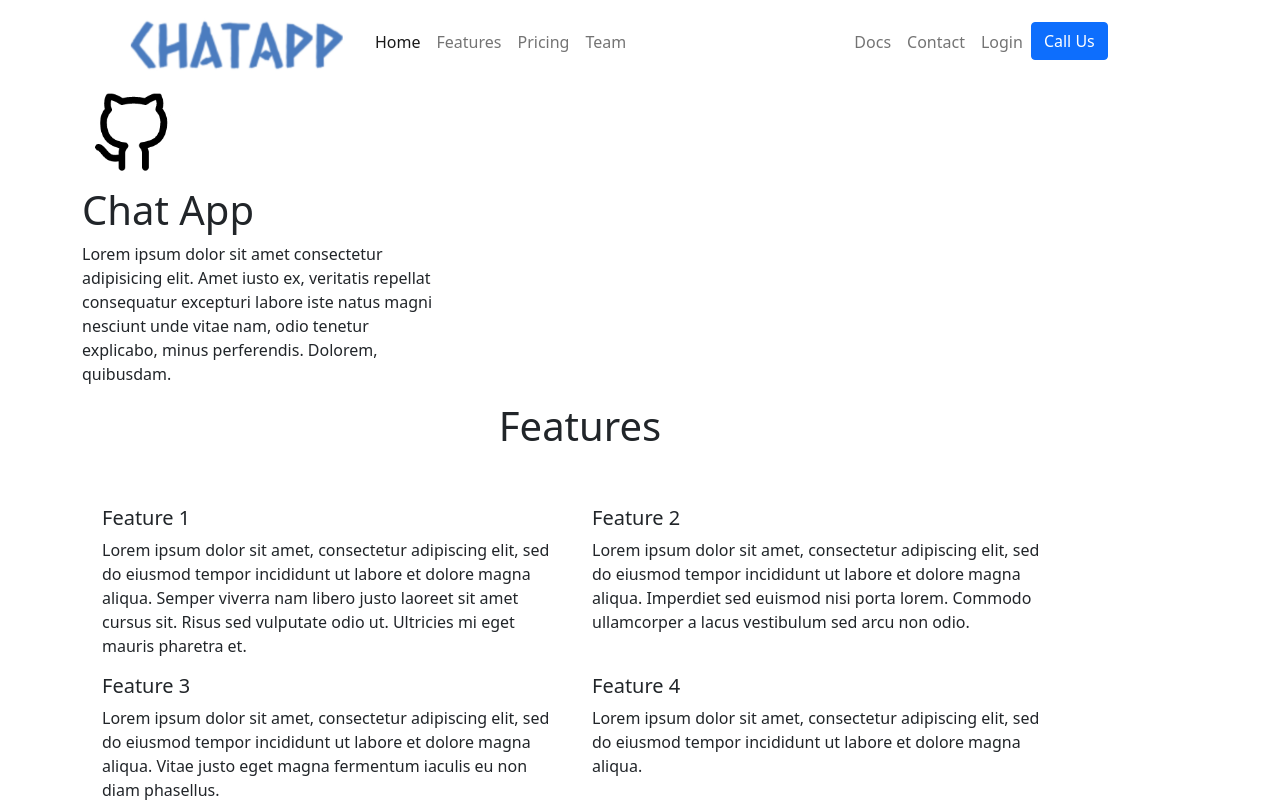
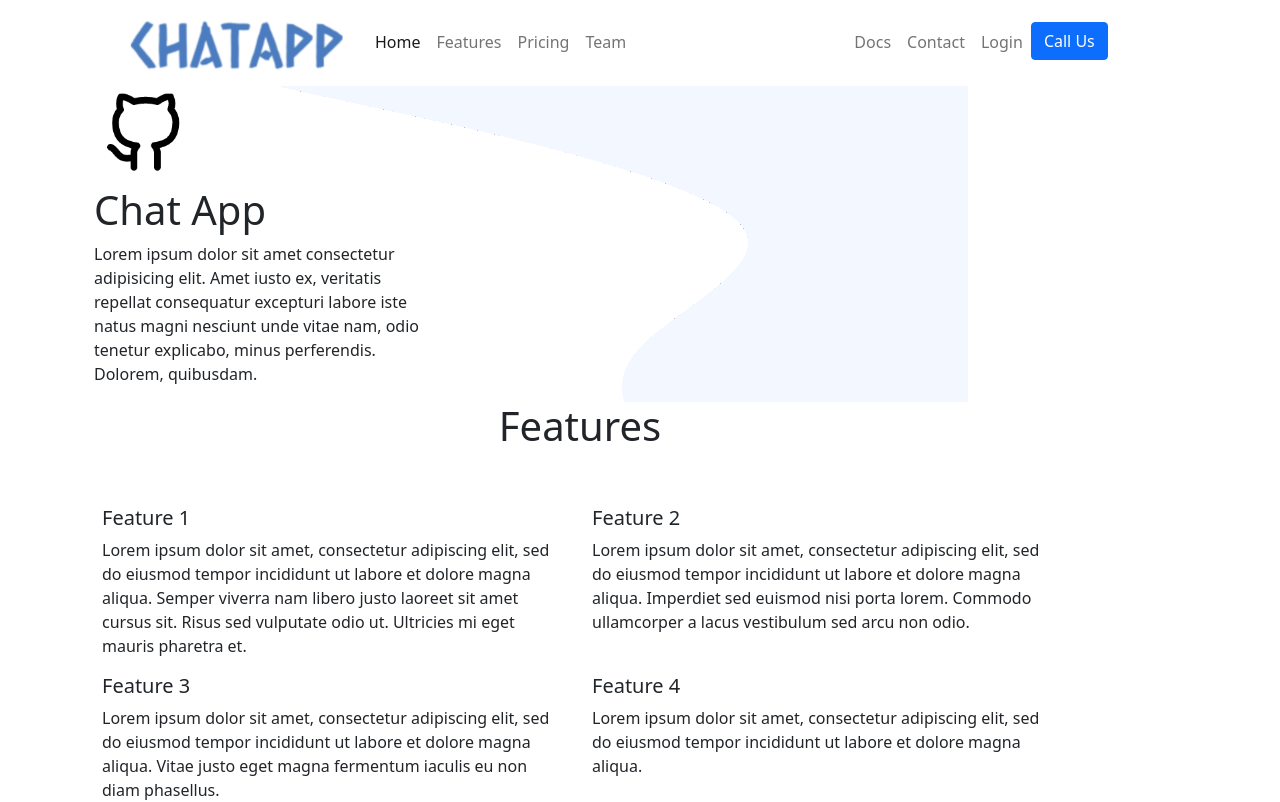
Before and after one commit to phantom-mayavi/react-apps, a React (Create React App) app in the folder chat-app/: page / in a window 1280 px wide. Shown: the top 802 px of the page. Built offline with nearby package versions, Linux system fonts and the light colour scheme.

Commit message:
added wav as bg

```diff
--- a/chat-app/src/components/body.jsx
+++ b/chat-app/src/components/body.jsx
@@ -1,5 +1,6 @@
 import React, { Component } from 'react';
 import cat from '../images/cat.PNG';
+import background from '../images/wave-3.4.png';
 import { ReactComponent as WaveSvg } from '../images/wave.svg';
 
 class Body extends Component {
@@ -14,6 +15,8 @@ class Body extends Component {
                     <path fill="#0099ff" fill-opacity="1" d="M0,0L34.3,53.3C68.6,107,137,213,206,261.3C274.3,309,343,299,411,282.7C480,267,549,245,617,208C685.7,171,754,117,823,85.3C891.4,53,960,43,1029,80C1097.1,117,1166,203,1234,224C1302.9,245,1371,203,1406,181.3L1440,160L1440,320L1405.7,320C1371.4,320,1303,320,1234,320C1165.7,320,1097,320,1029,320C960,320,891,320,823,320C754.3,320,686,320,617,320C548.6,320,480,320,411,320C342.9,320,274,320,206,320C137.1,320,69,320,34,320L0,320Z"></path>
                 </svg> */}
                 {/* <WaveSvg /> */}
+
+                <div class="container" style={{ backgroundImage: `url(${background})` }}>
                     <img src={cat} alt="Cat Icon" />
                     <h1>Chat App</h1>
                     <div class="row">
@@ -23,6 +26,8 @@ class Body extends Component {
                             </p>
                         </div>
                     </div>
+                </div>
+
                 <div class="container" style={{paddingLeft : '20px', paddingRight : '140px'}}>
                 <div class="d-flex justify-content-center"><h1>Features</h1></div>
                 <br/><br/>
```
Lines whose indentation alone changed are shown as unchanged.
